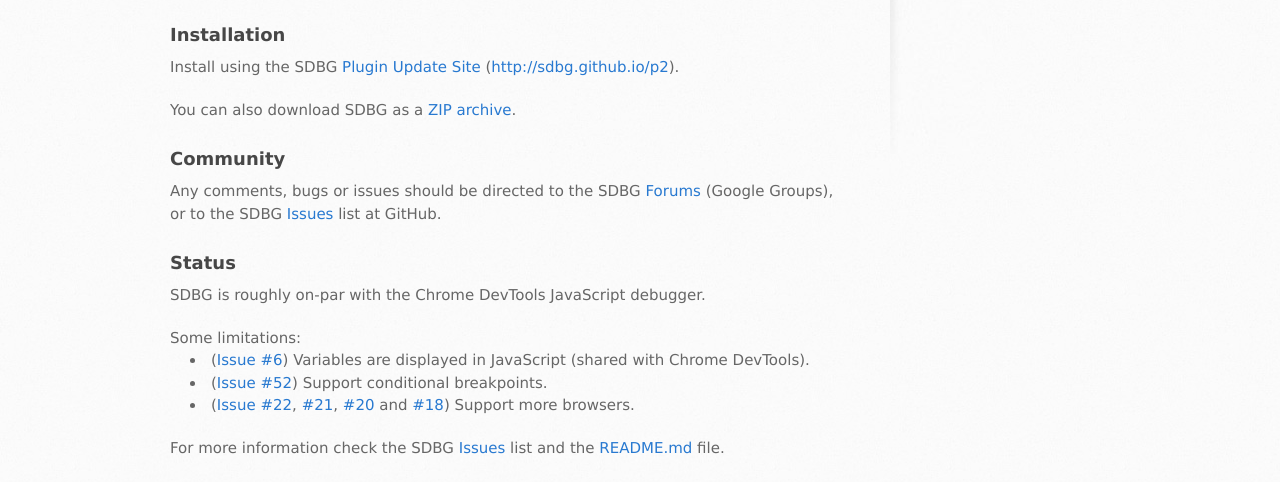
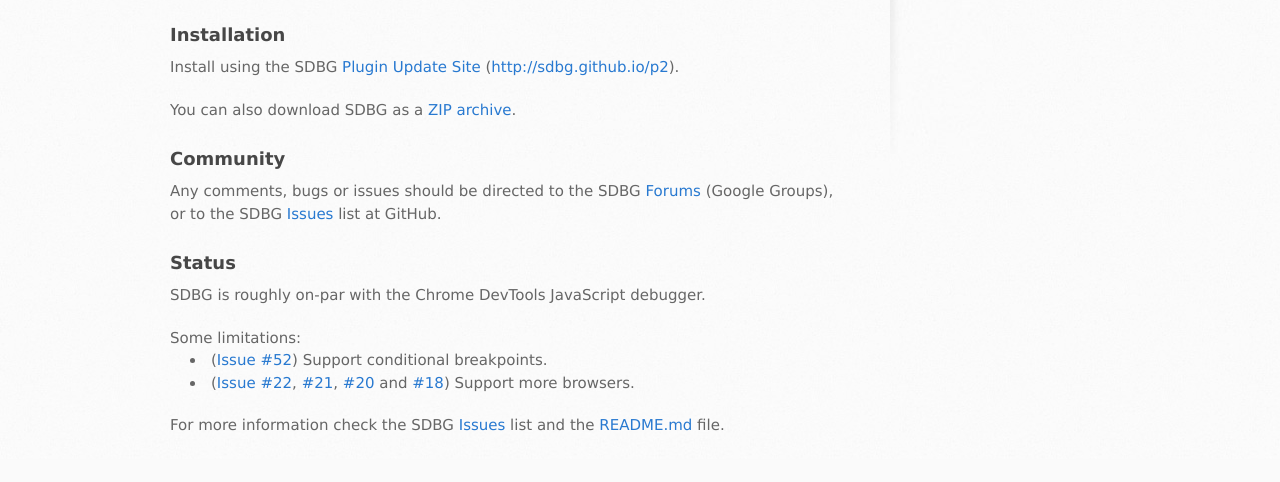
Before and after one commit to sdbg/sdbg.github.io, a plain HTML site: page index.html in a window 1280 px wide. Shown: the part 532-1014 px from the top of the page. After the commit the page ends 991 px from the top, so only its background shows below. Drawn offline with Linux system fonts and the light colour scheme.

Commit message:
1.0.6 released

```diff
--- a/index.html
+++ b/index.html
@@ -65,7 +65,6 @@
 <p>SDBG is roughly on-par with the Chrome DevTools JavaScript debugger.</p>
 Some limitations:
 <ul>
-<li>(<a target="_blank" href="https://github.com/sdbg/sdbg/issues/6">Issue  #6</a>) Variables are displayed in JavaScript (shared with Chrome DevTools).
 <li>(<a target="_blank" href="https://github.com/sdbg/sdbg/issues/6">Issue #52</a>) Support conditional breakpoints.
 <li>(<a target="_blank" href="https://github.com/sdbg/sdbg/issues/6">Issue #22</a>,
 <a target="_blank" href="https://github.com/sdbg/sdbg/issues/6">#21</a>,
```
Also changed, not shown: 10 other files.
